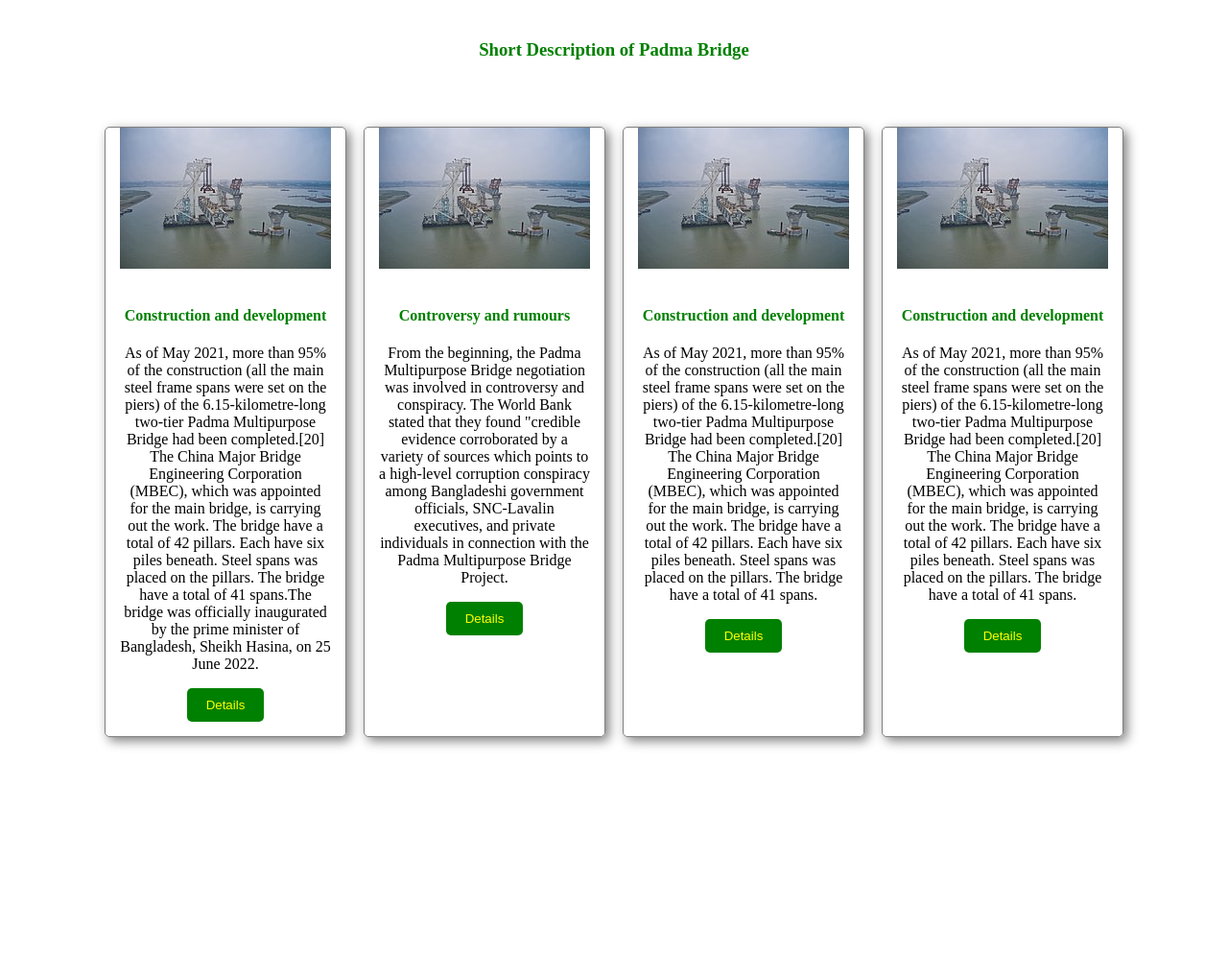
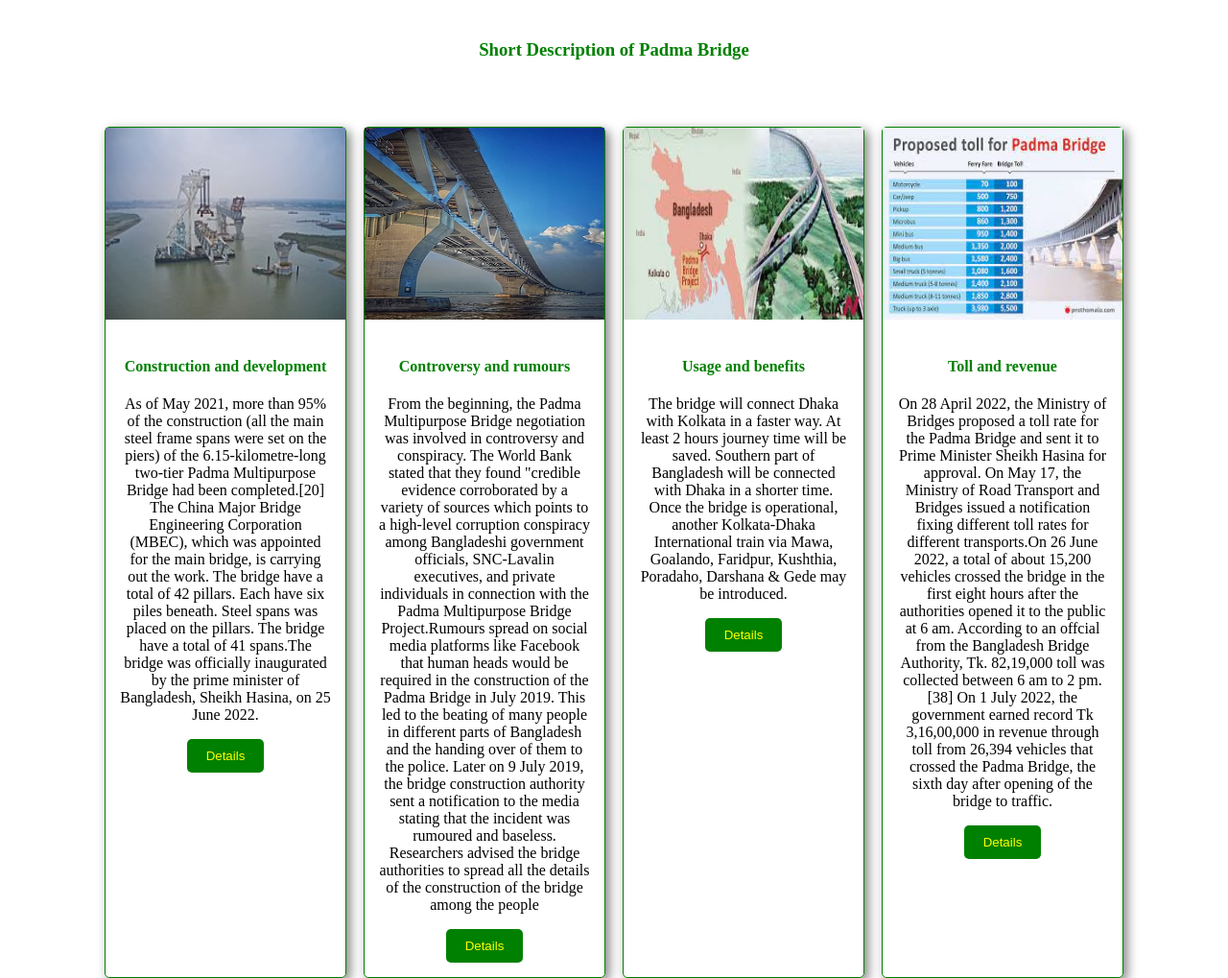
Before and after one commit to khadizaliza/build-a-website-with-html-css, a plain HTML site: page index.html in a window 1280 px wide. Shown: the part 420-1439 px from the top of the page at 96% size. Before the commit the page ends 1288 px from the top, so only its background shows below. Drawn offline with Linux system fonts and the light colour scheme.

Commit message:
css-added

```diff
--- a/index.html
+++ b/index.html
@@ -43,31 +43,31 @@
        </div>
        <div class="card">
         <div class="div-img">
-            <img src="./image/construction.jpg" alt="">
+            <img src="./image/Padma_Bridge.jpg.webp" alt="">
            </div>
            <div class="card-section">
             <h4 class="heading">Controversy and rumours</h4>
-           <p>From the beginning, the Padma Multipurpose Bridge negotiation was involved in controversy and conspiracy. The World Bank stated that they found "credible evidence corroborated by a variety of sources which points to a high-level corruption conspiracy among Bangladeshi government officials, SNC-Lavalin executives, and private individuals in connection with the Padma Multipurpose Bridge Project.</p>
+           <p>From the beginning, the Padma Multipurpose Bridge negotiation was involved in controversy and conspiracy. The World Bank stated that they found "credible evidence corroborated by a variety of sources which points to a high-level corruption conspiracy among Bangladeshi government officials, SNC-Lavalin executives, and private individuals in connection with the Padma Multipurpose Bridge Project.Rumours spread on social media platforms like Facebook that human heads would be required in the construction of the Padma Bridge in July 2019. This led to the beating of many people in different parts of Bangladesh and the handing over of them to the police. Later on 9 July 2019, the bridge construction authority sent a notification to the media stating that the incident was rumoured and baseless. Researchers advised the bridge authorities to spread all the details of the construction of the bridge among the people</p>
            <button class="details">Details</button>
            </div>
        </div>
        <div class="card">
         <div class="div-img">
-            <img src="./image/construction.jpg" alt="">
+            <img src="./image/banefit.jpg" alt="">
            </div>
            <div class="card-section">
-            <h4 class="heading">Construction and development</h4>
-           <p>As of May 2021, more than 95% of the construction (all the main steel frame spans were set on the piers) of the 6.15-kilometre-long two-tier Padma Multipurpose Bridge had been completed.[20] The China Major Bridge Engineering Corporation (MBEC), which was appointed for the main bridge, is carrying out the work. The bridge have a total of 42 pillars. Each have six piles beneath. Steel spans was placed on the pillars. The bridge have a total of 41 spans.</p>
+            <h4 class="heading">Usage and benefits</h4>
+           <p>The bridge will connect Dhaka with Kolkata in a faster way. At least 2 hours journey time will be saved. Southern part of Bangladesh will be connected with Dhaka in a shorter time. Once the bridge is operational, another Kolkata-Dhaka International train via Mawa, Goalando, Faridpur, Kushthia, Poradaho, Darshana & Gede may be introduced.</p>
            <button class="details">Details</button>
            </div>
        </div>
        <div class="card">
         <div class="div-img">
-            <img src="./image/construction.jpg" alt="">
+            <img src="./image/toll.jpg" alt="">
            </div>
            <div class="card-section">
-            <h4 class="heading">Construction and development</h4>
-           <p>As of May 2021, more than 95% of the construction (all the main steel frame spans were set on the piers) of the 6.15-kilometre-long two-tier Padma Multipurpose Bridge had been completed.[20] The China Major Bridge Engineering Corporation (MBEC), which was appointed for the main bridge, is carrying out the work. The bridge have a total of 42 pillars. Each have six piles beneath. Steel spans was placed on the pillars. The bridge have a total of 41 spans.</p>
+            <h4 class="heading">Toll and revenue</h4>
+           <p>On 28 April 2022, the Ministry of Bridges proposed a toll rate for the Padma Bridge and sent it to Prime Minister Sheikh Hasina for approval. On May 17, the Ministry of Road Transport and Bridges issued a notification fixing different toll rates for different transports.On 26 June 2022, a total of about 15,200 vehicles crossed the bridge in the first eight hours after the authorities opened it to the public at 6 am. According to an offcial from the Bangladesh Bridge Authority, Tk. 82,19,000 toll was collected between 6 am to 2 pm.[38] On 1 July 2022, the government earned record Tk 3,16,00,000 in revenue through toll from 26,394 vehicles that crossed the Padma Bridge, the sixth day after opening of the bridge to traffic.</p>
            <button class="details">Details</button>
            </div>
        </div>
--- a/style.css
+++ b/style.css
@@ -37,13 +37,18 @@ body{
 }
 .card{
   width: 250px;
-  border: 1px solid gray;
+  border: 1px solid green;
   box-shadow: 4px 4px 12px gray;
   border-radius: 5px;
 }
-.div-img{
+.div-img img{
   width: 100%;
+  height: 200px;
 }
+/* .div-img img{
+  height: 245px;
+  width: 245px;
+} */
 .description{
   display: flex;
   justify-content: space-around;
```
Also changed, not shown: image/Padma_Bridge.jpg.webp (added), image/banefit.jpg (added), image/toll.jpg (added).
